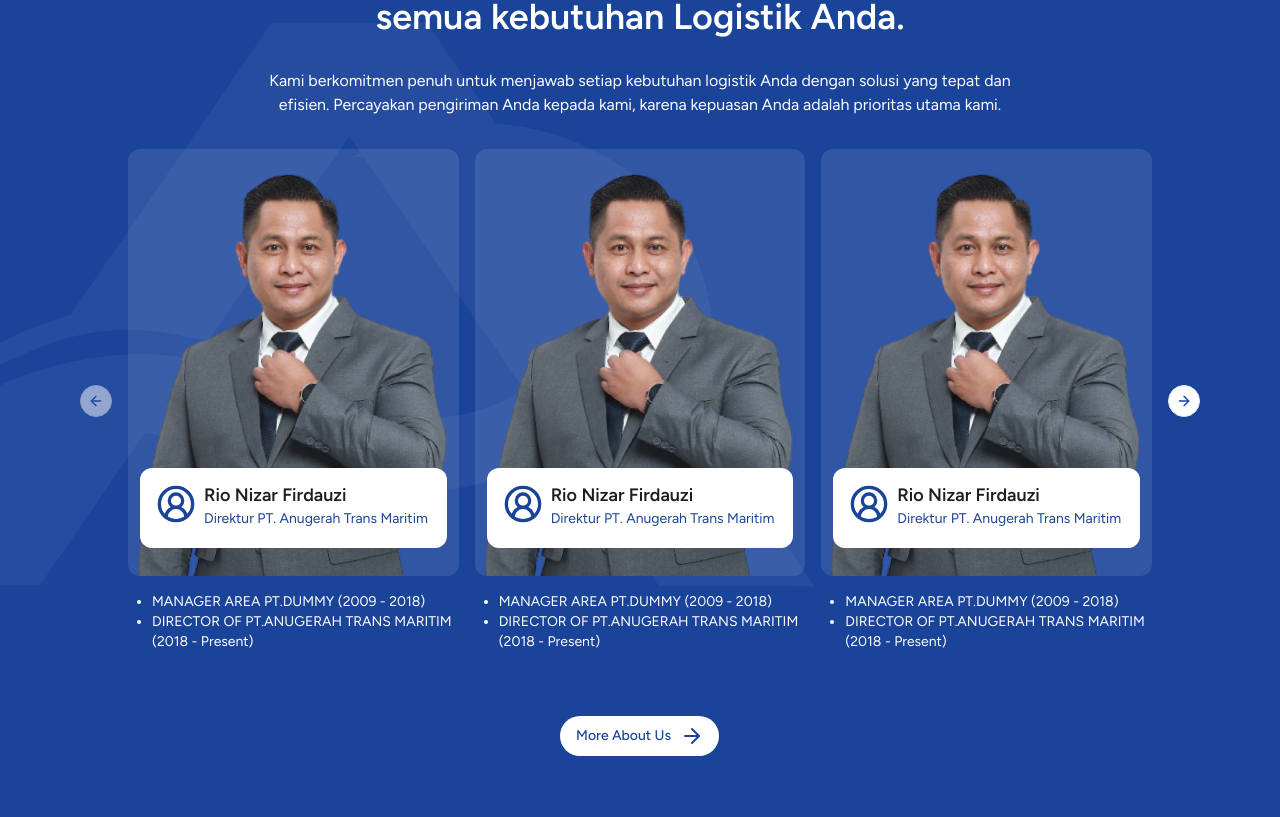
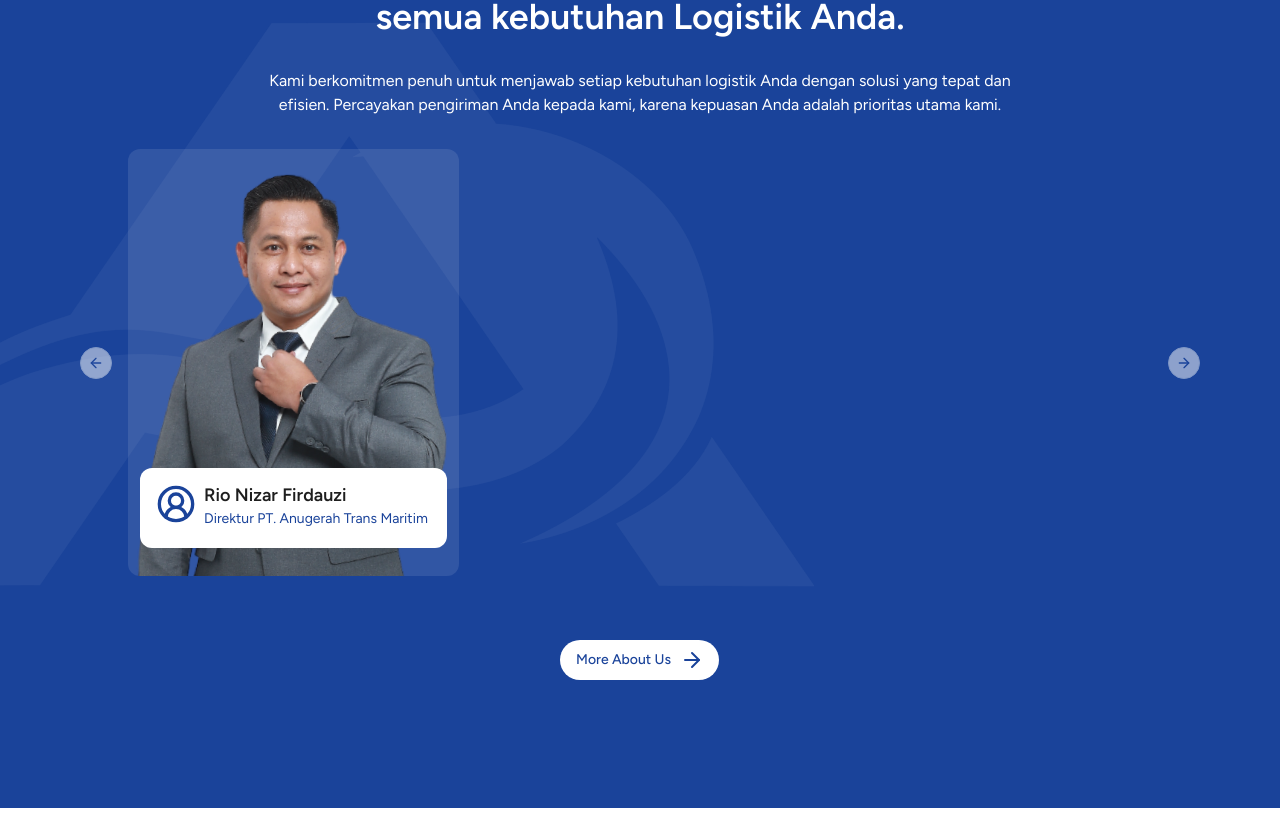
Before and after one commit to Fantocaa/atm-logistik, a Next.js app: page / in a window 1280 px wide. Shown: the part 1803-2620 px from the top of the page. Built offline with nearby package versions, Linux system fonts and the light colour scheme.

Commit message:
Update 0.4.4

```diff
--- a/src/components/about-page/Member.tsx
+++ b/src/components/about-page/Member.tsx
@@ -29,70 +29,70 @@ export default function Member() {
         },
       ],
     },
-    {
-      id: 2,
-      name: "Rio Nizar Firdauzi",
-      path: "/images/rio.png",
-      company: "Direktur PT. Anugerah Trans Maritim",
-      quote:
-        "When you have a dream, you&apos;ve got to grab it and never let go.",
-      exp: [
-        {
-          expdetails: "MANAGER AREA PT.DUMMY (2009 - 2018)",
-        },
-        {
-          expdetails: "DIRECTOR OF PT.ANUGERAH TRANS MARITIM (2018 - Present)",
-        },
-      ],
-    },
-    {
-      id: 3,
-      name: "Rio Nizar Firdauzi",
-      path: "/images/rio.png",
-      company: "Direktur PT. Anugerah Trans Maritim",
-      quote:
-        "When you have a dream, you&apos;ve got to grab it and never let go.",
-      exp: [
-        {
-          expdetails: "MANAGER AREA PT.DUMMY (2009 - 2018)",
-        },
-        {
-          expdetails: "DIRECTOR OF PT.ANUGERAH TRANS MARITIM (2018 - Present)",
-        },
-      ],
-    },
-    {
-      id: 4,
-      name: "Rio Nizar Firdauzi",
-      path: "/images/rio.png",
-      company: "Direktur PT. Anugerah Trans Maritim",
-      quote:
-        "When you have a dream, you&apos;ve got to grab it and never let go.",
-      exp: [
-        {
-          expdetails: "MANAGER AREA PT.DUMMY (2009 - 2018)",
-        },
-        {
-          expdetails: "DIRECTOR OF PT.ANUGERAH TRANS MARITIM (2018 - Present)",
-        },
-      ],
-    },
-    {
-      id: 5,
-      name: "Rio Nizar Firdauzi",
-      path: "/images/rio.png",
-      company: "Direktur PT. Anugerah Trans Maritim",
-      quote:
-        "When you have a dream, you&apos;ve got to grab it and never let go.",
-      exp: [
-        {
-          expdetails: "MANAGER AREA PT.DUMMY (2009 - 2018)",
-        },
-        {
-          expdetails: "DIRECTOR OF PT.ANUGERAH TRANS MARITIM (2018 - Present)",
-        },
-      ],
-    },
+    // {
+    //   id: 2,
+    //   name: "Rio Nizar Firdauzi",
+    //   path: "/images/rio.png",
+    //   company: "Direktur PT. Anugerah Trans Maritim",
+    //   quote:
+    //     "When you have a dream, you&apos;ve got to grab it and never let go.",
+    //   exp: [
+    //     {
+    //       expdetails: "MANAGER AREA PT.DUMMY (2009 - 2018)",
+    //     },
+    //     {
+    //       expdetails: "DIRECTOR OF PT.ANUGERAH TRANS MARITIM (2018 - Present)",
+    //     },
+    //   ],
+    // },
+    // {
+    //   id: 3,
+    //   name: "Rio Nizar Firdauzi",
+    //   path: "/images/rio.png",
+    //   company: "Direktur PT. Anugerah Trans Maritim",
+    //   quote:
+    //     "When you have a dream, you&apos;ve got to grab it and never let go.",
+    //   exp: [
+    //     {
+    //       expdetails: "MANAGER AREA PT.DUMMY (2009 - 2018)",
+    //     },
+    //     {
+    //       expdetails: "DIRECTOR OF PT.ANUGERAH TRANS MARITIM (2018 - Present)",
+    //     },
+    //   ],
+    // },
+    // {
+    //   id: 4,
+    //   name: "Rio Nizar Firdauzi",
+    //   path: "/images/rio.png",
+    //   company: "Direktur PT. Anugerah Trans Maritim",
+    //   quote:
+    //     "When you have a dream, you&apos;ve got to grab it and never let go.",
+    //   exp: [
+    //     {
+    //       expdetails: "MANAGER AREA PT.DUMMY (2009 - 2018)",
+    //     },
+    //     {
+    //       expdetails: "DIRECTOR OF PT.ANUGERAH TRANS MARITIM (2018 - Present)",
+    //     },
+    //   ],
+    // },
+    // {
+    //   id: 5,
+    //   name: "Rio Nizar Firdauzi",
+    //   path: "/images/rio.png",
+    //   company: "Direktur PT. Anugerah Trans Maritim",
+    //   quote:
+    //     "When you have a dream, you&apos;ve got to grab it and never let go.",
+    //   exp: [
+    //     {
+    //       expdetails: "MANAGER AREA PT.DUMMY (2009 - 2018)",
+    //     },
+    //     {
+    //       expdetails: "DIRECTOR OF PT.ANUGERAH TRANS MARITIM (2018 - Present)",
+    //     },
+    //   ],
+    // },
   ];
 
   return (
@@ -178,11 +178,11 @@ export default function Member() {
                           </div>
                         </div>
                       </div>
-                      <ul className="list-disc text-white pt-4 ml-6 text-sm w-full">
+                      {/* <ul className="list-disc text-white pt-4 ml-6 text-sm w-full">
                         {value.exp.map((experience, index) => (
                           <li key={index}>{experience.expdetails}</li>
                         ))}
-                      </ul>
+                      </ul> */}
                     </CarouselItem>
                   ))}
                 </CarouselContent>
--- a/src/components/home-page/Bio.tsx
+++ b/src/components/home-page/Bio.tsx
@@ -28,66 +28,66 @@ export default function Bio() {
         },
       ],
     },
-    {
-      id: 2,
-      name: "Rio Nizar Firdauzi",
-      path: "/images/rio.png",
-      company: "Direktur PT. Anugerah Trans Maritim",
-      quote: "When you have a dream, you've got to grab it and never let go.",
-      exp: [
-        {
-          expdetails: "MANAGER AREA PT.DUMMY (2009 - 2018)",
-        },
-        {
-          expdetails: "DIRECTOR OF PT.ANUGERAH TRANS MARITIM (2018 - Present)",
-        },
-      ],
-    },
-    {
-      id: 3,
-      name: "Rio Nizar Firdauzi",
-      path: "/images/rio.png",
-      company: "Direktur PT. Anugerah Trans Maritim",
-      quote: "When you have a dream, you've got to grab it and never let go.",
-      exp: [
-        {
-          expdetails: "MANAGER AREA PT.DUMMY (2009 - 2018)",
-        },
-        {
-          expdetails: "DIRECTOR OF PT.ANUGERAH TRANS MARITIM (2018 - Present)",
-        },
-      ],
-    },
-    {
-      id: 4,
-      name: "Rio Nizar Firdauzi",
-      path: "/images/rio.png",
-      company: "Direktur PT. Anugerah Trans Maritim",
-      quote: "When you have a dream, you've got to grab it and never let go.",
-      exp: [
-        {
-          expdetails: "MANAGER AREA PT.DUMMY (2009 - 2018)",
-        },
-        {
-          expdetails: "DIRECTOR OF PT.ANUGERAH TRANS MARITIM (2018 - Present)",
-        },
-      ],
-    },
-    {
-      id: 5,
-      name: "Rio Nizar Firdauzi",
-      path: "/images/rio.png",
-      company: "Direktur PT. Anugerah Trans Maritim",
-      quote: "When you have a dream, you've got to grab it and never let go.",
-      exp: [
-        {
-          expdetails: "MANAGER AREA PT.DUMMY (2009 - 2018)",
-        },
-        {
-          expdetails: "DIRECTOR OF PT.ANUGERAH TRANS MARITIM (2018 - Present)",
-        },
-      ],
-    },
+    // {
+    //   id: 2,
+    //   name: "Rio Nizar Firdauzi",
+    //   path: "/images/rio.png",
+    //   company: "Direktur PT. Anugerah Trans Maritim",
+    //   quote: "When you have a dream, you've got to grab it and never let go.",
+    //   exp: [
+    //     {
+    //       expdetails: "MANAGER AREA PT.DUMMY (2009 - 2018)",
+    //     },
+    //     {
+    //       expdetails: "DIRECTOR OF PT.ANUGERAH TRANS MARITIM (2018 - Present)",
+    //     },
+    //   ],
+    // },
+    // {
+    //   id: 3,
+    //   name: "Rio Nizar Firdauzi",
+    //   path: "/images/rio.png",
+    //   company: "Direktur PT. Anugerah Trans Maritim",
+    //   quote: "When you have a dream, you've got to grab it and never let go.",
+    //   exp: [
+    //     {
+    //       expdetails: "MANAGER AREA PT.DUMMY (2009 - 2018)",
+    //     },
+    //     {
+    //       expdetails: "DIRECTOR OF PT.ANUGERAH TRANS MARITIM (2018 - Present)",
+    //     },
+    //   ],
+    // },
+    // {
+    //   id: 4,
+    //   name: "Rio Nizar Firdauzi",
+    //   path: "/images/rio.png",
+    //   company: "Direktur PT. Anugerah Trans Maritim",
+    //   quote: "When you have a dream, you've got to grab it and never let go.",
+    //   exp: [
+    //     {
+    //       expdetails: "MANAGER AREA PT.DUMMY (2009 - 2018)",
+    //     },
+    //     {
+    //       expdetails: "DIRECTOR OF PT.ANUGERAH TRANS MARITIM (2018 - Present)",
+    //     },
+    //   ],
+    // },
+    // {
+    //   id: 5,
+    //   name: "Rio Nizar Firdauzi",
+    //   path: "/images/rio.png",
+    //   company: "Direktur PT. Anugerah Trans Maritim",
+    //   quote: "When you have a dream, you've got to grab it and never let go.",
+    //   exp: [
+    //     {
+    //       expdetails: "MANAGER AREA PT.DUMMY (2009 - 2018)",
+    //     },
+    //     {
+    //       expdetails: "DIRECTOR OF PT.ANUGERAH TRANS MARITIM (2018 - Present)",
+    //     },
+    //   ],
+    // },
   ];
 
   return (
@@ -173,11 +173,11 @@ export default function Bio() {
                           </div>
                         </div>
                       </div>
-                      <ul className="list-disc max-w-xs md:max-w-xl text-white pt-4 ml-6 text-sm w-full">
+                      {/* <ul className="list-disc max-w-xs md:max-w-xl text-white pt-4 ml-6 text-sm w-full">
                         {value.exp.map((experience, index) => (
                           <li key={index}>{experience.expdetails}</li>
                         ))}
-                      </ul>
+                      </ul> */}
                     </CarouselItem>
                   ))}
                 </CarouselContent>
--- a/src/components/navbar-footer/Footer.tsx
+++ b/src/components/navbar-footer/Footer.tsx
@@ -31,7 +31,7 @@ export default function Footer() {
                 anda.
               </p>
 
-              <ul className="mt-8 flex justify-center gap-6 sm:justify-start md:gap-8">
+              {/* <ul className="mt-8 flex justify-center gap-6 sm:justify-start md:gap-8">
                 <li>
                   <a
                     href="#"
@@ -142,7 +142,7 @@ export default function Footer() {
                     </svg>
                   </a>
                 </li>
-              </ul>
+              </ul> */}
             </div>
 
             <div className="grid grid-cols-1 gap-4 sm:grid-cols-2 md:grid-cols-4 lg:col-span-2">
@@ -173,7 +173,7 @@ export default function Footer() {
 
                 <ul className="mt-8 space-y-4 text-sm">
                   <li>
-                    <a
+                    <Link
                       className="flex items-center justify-center gap-1.5 ltr:sm:justify-start rtl:sm:justify-end"
                       href="#"
                     >
@@ -192,12 +192,14 @@ export default function Footer() {
                         />
                       </svg>
 
-                      <span className="flex-1 text-gray-700">john@doe.com</span>
-                    </a>
+                      <span className="flex-1 text-gray-700">
+                        marketing@atmtrans.id
+                      </span>
+                    </Link>
                   </li>
 
                   <li>
-                    <a
+                    <Link
                       className="flex items-center justify-center gap-1.5 ltr:sm:justify-start rtl:sm:justify-end"
                       href="#"
                     >
@@ -216,8 +218,8 @@ export default function Footer() {
                         />
                       </svg>
 
-                      <span className="flex-1 text-gray-700">0123456789</span>
-                    </a>
+                      <span className="flex-1 text-gray-700">031 3537 968</span>
+                    </Link>
                   </li>
 
                   <li className="flex items-start justify-center gap-1.5 ltr:sm:justify-start rtl:sm:justify-end">
```
Also changed, not shown: src/components/ui/carousel.tsx (+72 -72 lines).
